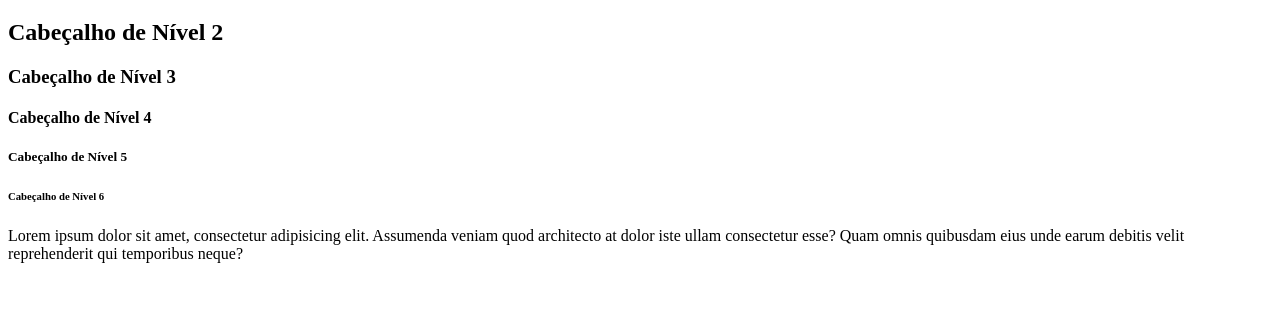
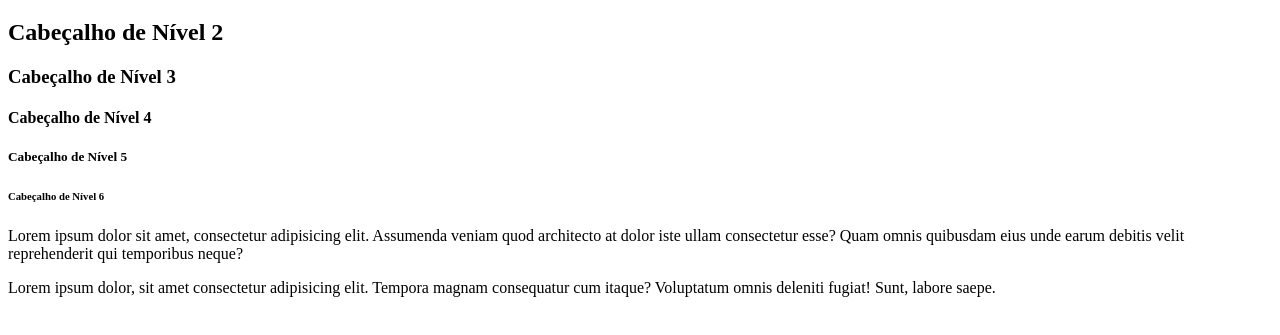
Before and after one commit to jeansousa01/Curso-Youtube-HTML-CanalDicasParaDev, a plain HTML site: page index.html in a window 1280 px wide. Shown: the part 61-396 px from the top of the page. Drawn offline with Linux system fonts and the light colour scheme.

Commit message:
Adiciona mais um paragrafo

```diff
--- a/index.html
+++ b/index.html
@@ -19,6 +19,8 @@
     <!--Paragrafos-->
     <p>Lorem ipsum dolor sit amet, consectetur adipisicing elit. Assumenda veniam quod architecto at dolor iste ullam
         consectetur esse? Quam omnis quibusdam eius unde earum debitis velit reprehenderit qui temporibus neque?</p>
+    <p>Lorem ipsum dolor, sit amet consectetur adipisicing elit. Tempora magnam consequatur cum itaque? Voluptatum omnis
+        deleniti fugiat! Sunt, labore saepe.</p>
 </body>
 
 </html>
```
